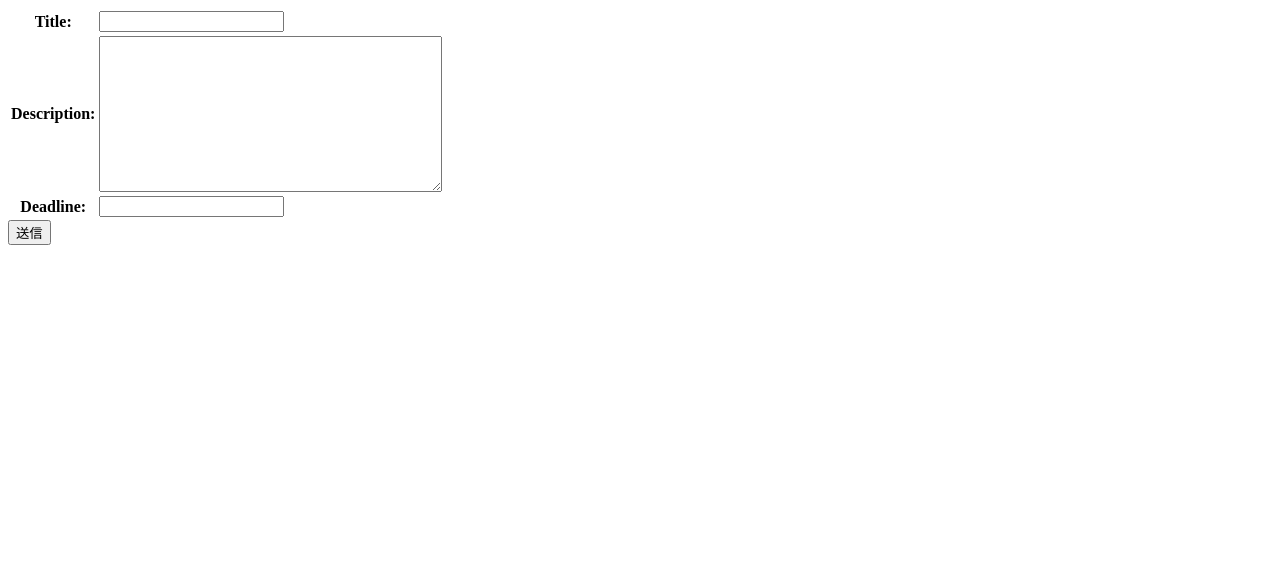
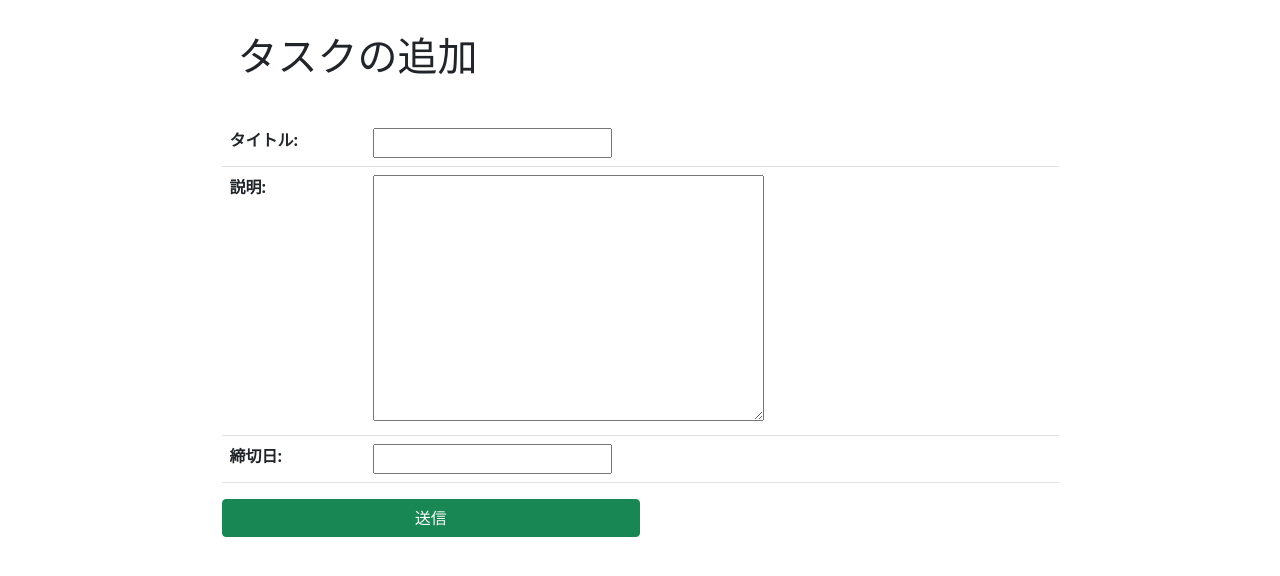
Before and after one commit to tokushigeshuya/todo-django, a Django app: page /task/new/ in a window 1280 px wide. Shown: the top 576 px of the page. Run offline with Django 4.2, Linux system fonts and the light colour scheme.

Commit message:
[fix] CSSボタン追加とレイアウトの改修 modelの日本語化対応

```diff
--- a/todo/models.py
+++ b/todo/models.py
@@ -2,9 +2,9 @@ from django.db import models
 
 # Create your models here.
 class Task(models.Model):
-  title = models.CharField(max_length=30)
-  description = models.TextField(blank=True)
-  deadline = models.DateField()
+  title = models.CharField("タイトル", max_length=30)
+  description = models.TextField("説明",blank=True)
+  deadline = models.DateField("締切日")
 
   def __str__(self):
-    return self.title + str(self.deadline)
+    return self.title
--- a/todo/templates/todo/task_form.html
+++ b/todo/templates/todo/task_form.html
@@ -1,8 +1,25 @@
+{% extends 'todo/base.html' %}
+
+{% block header %}
+<div class="p-3 mt-3 mb-3">
+  {% if 'new' in request.path %}
+    <h1>タスクの追加</h1>
+  {% elif 'edit' in request.path %}
+    <h1>タスクの編集</h1>
+  {% endif %}
+</div>
+{% endblock header %}
+
+
+{% block content %}
 <form action="" method="POST">
   <!-- セキュリティトークン -->
   {% csrf_token %}
-  <table>
+  <table class="table">
     {{form.as_table}}
   </table>
-  <input type="submit" value="送信">
+  <div class="d-grid gap-2 col-6 mx-left">
+    <input class="btn btn-success" type="submit" value="送信">
+  </div>
 </form>
+{% endblock content %}
```
